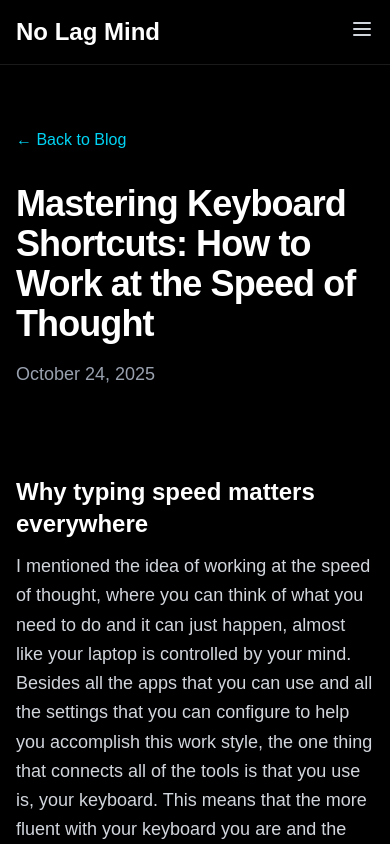
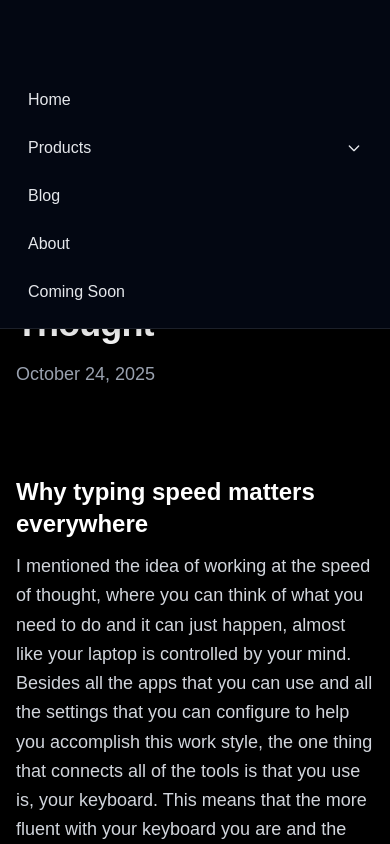
Before and after one commit to cuberpro11/no-lag-mind, a Next.js app: page /blog/fifth_post in a window 390 px wide. Both pictures are taken after a click on the button "Open menu". Shown: the top 844 px of the page. Built offline with nearby package versions, Linux system fonts and the light colour scheme; no server answers.

Commit message:
fixed burger menu

```diff
--- a/components/Navbar.tsx
+++ b/components/Navbar.tsx
@@ -2,15 +2,36 @@
 
 import Link from 'next/link';
 import { motion } from 'framer-motion';
-import { useState } from 'react';
+import { useEffect, useState } from 'react';
 
 export function Navbar() {
+  // Desktop dropdown (hover) state
   const [isProductsOpen, setIsProductsOpen] = useState(false);
+  // Mobile menu state
+  const [isMobileOpen, setIsMobileOpen] = useState(false);
+  const [isMobileProductsOpen, setIsMobileProductsOpen] = useState(false);
+
+  // Prevent body scroll when mobile menu is open
+  useEffect(() => {
+    if (isMobileOpen) {
+      const prev = document.body.style.overflow;
+      document.body.style.overflow = 'hidden';
+      return () => {
+        document.body.style.overflow = prev;
+      };
+    }
+  }, [isMobileOpen]);
+
+  const closeMobile = () => {
+    setIsMobileOpen(false);
+    setIsMobileProductsOpen(false);
+  };
+
   return (
     <nav className="fixed top-0 left-0 right-0 z-50 bg-black/80 backdrop-blur-md border-b border-white/10">
       <div className="max-w-7xl mx-auto px-4 sm:px-6 lg:px-8">
         <div className="flex items-center justify-between h-16">
-          <Link href="/" className="flex items-center">
+          <Link href="/" className="flex items-center" onClick={closeMobile}>
             <motion.span
               className="text-2xl font-bold text-white"
               whileHover={{ scale: 1.05 }}
@@ -20,32 +41,37 @@ export function Navbar() {
             </motion.span>
           </Link>
 
+          {/* Desktop nav */}
           <div className="hidden md:flex items-center space-x-8">
             <Link href="/" className="text-gray-300 hover:text-white transition-colors">
               Home
             </Link>
 
-            {/* Products Dropdown */}
+            {/* Products Dropdown (desktop hover) */}
             <div
-              className="relative group"
+              className="relative"
               onMouseEnter={() => setIsProductsOpen(true)}
               onMouseLeave={() => setIsProductsOpen(false)}
             >
-              <button className="text-gray-300 hover:text-white transition-colors flex items-center">
+              <button
+                className="text-gray-300 hover:text-white transition-colors flex items-center"
+                aria-haspopup="menu"
+                aria-expanded={isProductsOpen}
+              >
                 Products
                 <svg className="w-4 h-4 ml-1" fill="none" stroke="currentColor" viewBox="0 0 24 24">
                   <path strokeLinecap="round" strokeLinejoin="round" strokeWidth={2} d="M19 9l-7 7-7-7" />
                 </svg>
               </button>
 
-              {/* Dropdown Menu */}
               {isProductsOpen && (
                 <motion.div
                   initial={{ opacity: 0, y: -10 }}
                   animate={{ opacity: 1, y: 0 }}
                   exit={{ opacity: 0, y: -10 }}
-                  transition={{ duration: 0.2 }}
+                  transition={{ duration: 0.15 }}
                   className="absolute left-0 mt-0 w-48 bg-gray-900 border border-white/10 rounded-lg shadow-lg py-2 z-50"
+                  role="menu"
                 >
                   <Link
                     href="/note-app"
@@ -70,14 +96,114 @@ export function Navbar() {
 
           {/* Mobile menu button */}
           <div className="md:hidden">
-            <button className="text-gray-300 hover:text-white">
-              <svg className="w-6 h-6" fill="none" stroke="currentColor" viewBox="0 0 24 24">
-                <path strokeLinecap="round" strokeLinejoin="round" strokeWidth={2} d="M4 6h16M4 12h16M4 18h16" />
-              </svg>
+            <button
+              className="text-gray-300 hover:text-white"
+              aria-label={isMobileOpen ? 'Close menu' : 'Open menu'}
+              aria-expanded={isMobileOpen}
+              onClick={() => setIsMobileOpen((v) => !v)}
+            >
+              {isMobileOpen ? (
+                // X icon
+                <svg className="w-6 h-6" fill="none" stroke="currentColor" viewBox="0 0 24 24">
+                  <path strokeLinecap="round" strokeLinejoin="round" strokeWidth={2} d="M6 18L18 6M6 6l12 12" />
+                </svg>
+              ) : (
+                // Burger icon
+                <svg className="w-6 h-6" fill="none" stroke="currentColor" viewBox="0 0 24 24">
+                  <path strokeLinecap="round" strokeLinejoin="round" strokeWidth={2} d="M4 6h16M4 12h16M4 18h16" />
+                </svg>
+              )}
             </button>
           </div>
         </div>
       </div>
+
+      {/* Mobile overlay menu */}
+      {isMobileOpen && (
+        <motion.div
+          initial={{ opacity: 0 }}
+          animate={{ opacity: 1 }}
+          exit={{ opacity: 0 }}
+          className="fixed inset-0 z-[60] md:hidden"
+        >
+          {/* Backdrop */}
+          <button
+            className="absolute inset-0 bg-black/60"
+            aria-label="Close menu backdrop"
+            onClick={closeMobile}
+          />
+
+          {/* Panel */}
+          <motion.div
+            initial={{ y: -24, opacity: 0 }}
+            animate={{ y: 0, opacity: 1 }}
+            transition={{ type: 'spring', stiffness: 260, damping: 24 }}
+            className="relative bg-gray-950 border-b border-white/10 p-4 pt-20 shadow-xl"
+          >
+            <div className="space-y-2">
+              <Link
+                href="/"
+                onClick={closeMobile}
+                className="block rounded px-3 py-2 text-gray-200 hover:text-white hover:bg-white/5"
+              >
+                Home
+              </Link>
+
+              {/* Products (mobile tap-to-expand) */}
+              <div className="rounded">
+                <button
+                  className="w-full flex items-center justify-between px-3 py-2 text-left text-gray-200 hover:text-white hover:bg-white/5"
+                  aria-expanded={isMobileProductsOpen}
+                  onClick={() => setIsMobileProductsOpen((v) => !v)}
+                >
+                  <span>Products</span>
+                  <svg
+                    className={`w-4 h-4 ml-2 transition-transform ${isMobileProductsOpen ? 'rotate-180' : ''}`}
+                    fill="none"
+                    stroke="currentColor"
+                    viewBox="0 0 24 24"
+                  >
+                    <path strokeLinecap="round" strokeLinejoin="round" strokeWidth={2} d="M19 9l-7 7-7-7" />
+                  </svg>
+                </button>
+                {isMobileProductsOpen && (
+                  <div className="mt-1 ml-2 border-l border-white/10">
+                    <Link
+                      href="/note-app"
+                      onClick={closeMobile}
+                      className="block px-3 py-2 pl-5 text-gray-300 hover:text-white hover:bg-white/5"
+                    >
+                      Note App
+                    </Link>
+                  </div>
+                )}
+              </div>
+
+              <Link
+                href="/blog"
+                onClick={closeMobile}
+                className="block rounded px-3 py-2 text-gray-200 hover:text-white hover:bg-white/5"
+              >
+                Blog
+              </Link>
+              <Link
+                href="/about"
+                onClick={closeMobile}
+                className="block rounded px-3 py-2 text-gray-200 hover:text-white hover:bg-white/5"
+              >
+                About
+              </Link>
+              <Link
+                href="/coming-soon"
+                onClick={closeMobile}
+                className="block rounded px-3 py-2 text-gray-200 hover:text-white hover:bg-white/5"
+              >
+                Coming Soon
+              </Link>
+            </div>
+          </motion.div>
+        </motion.div>
+      )}
     </nav>
   );
 }
```
